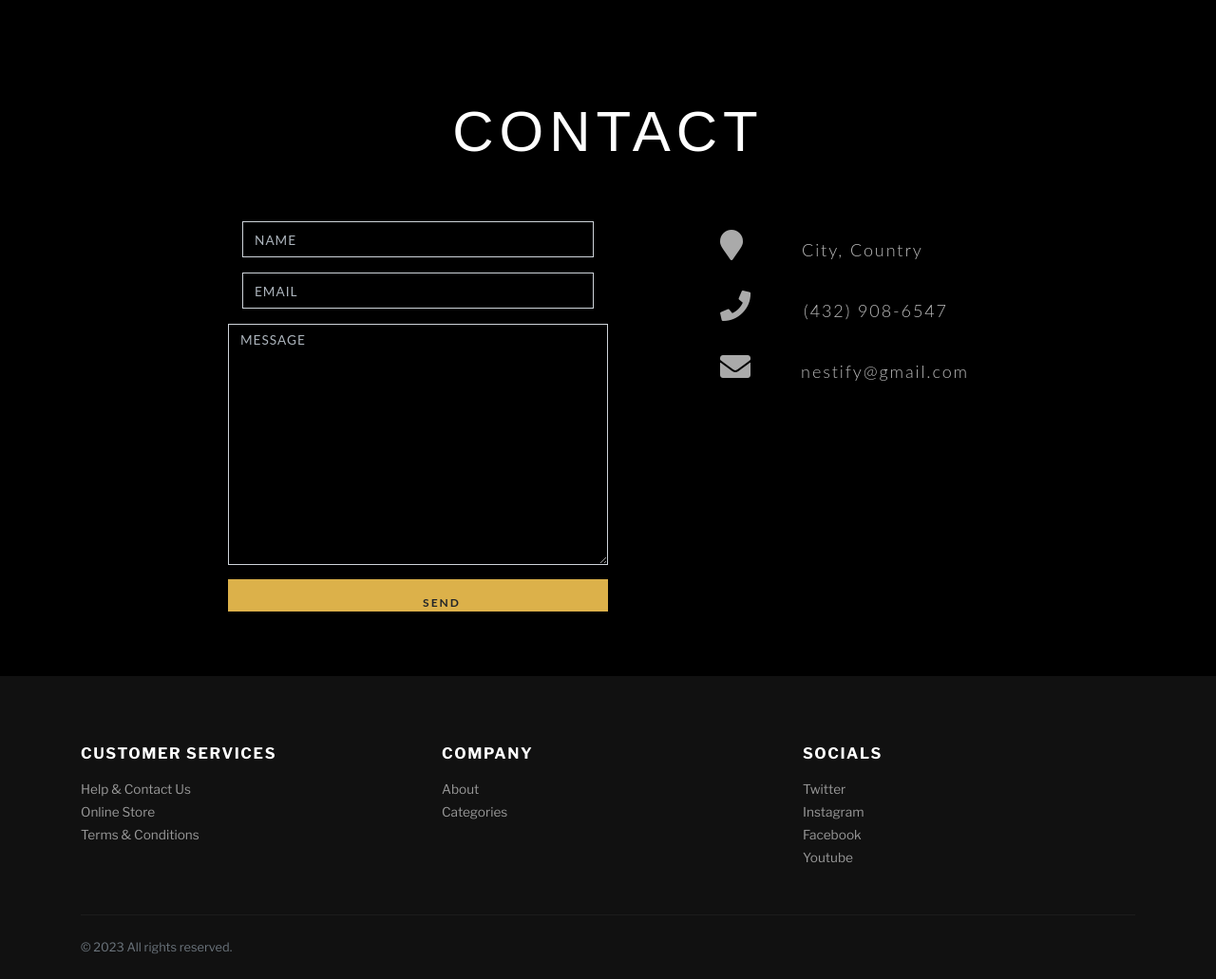
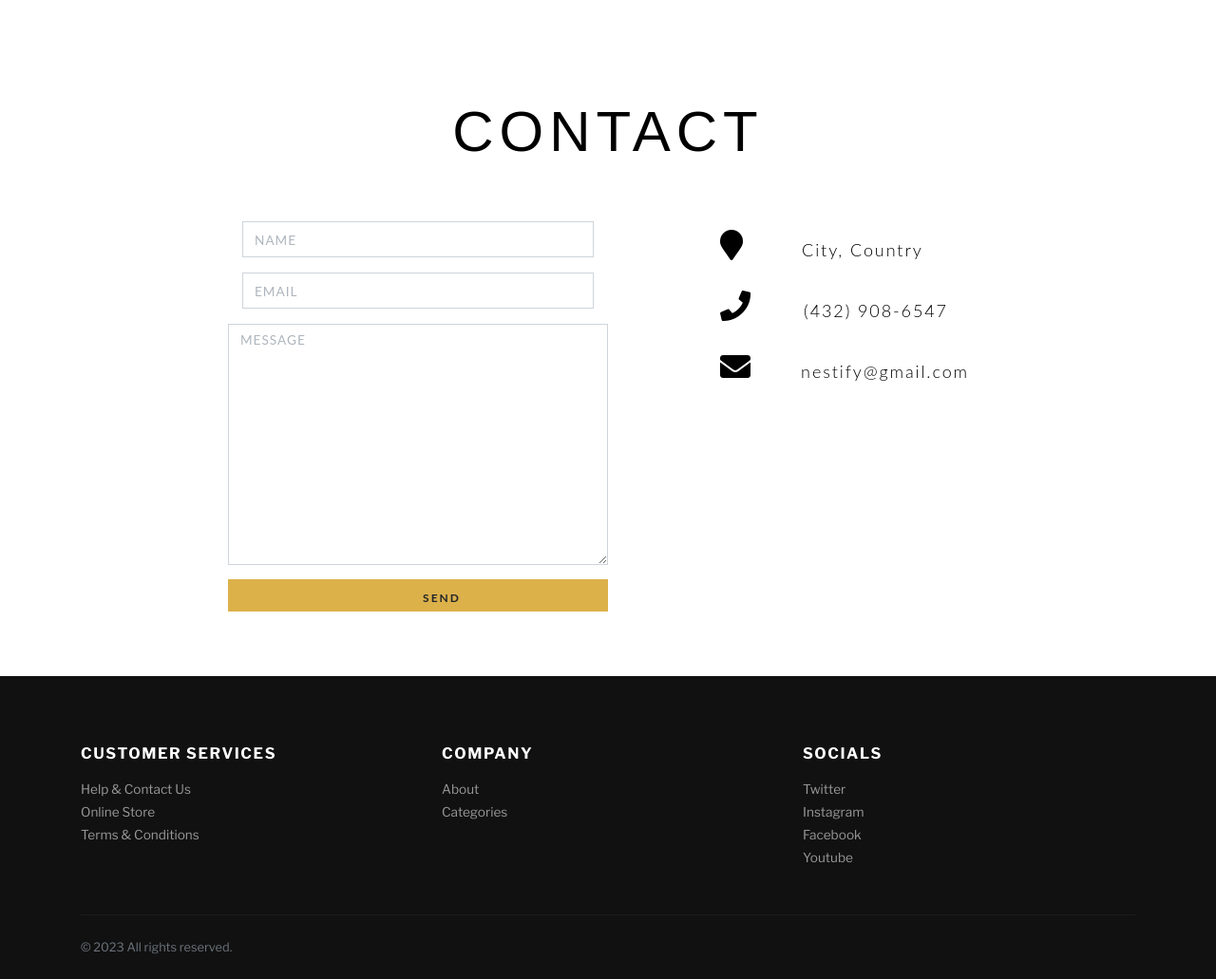
Before and after one commit to diddyjax19/NestIT-Phonestore, a Django app: page /contact/ in a window 1280 px wide. Shown: the part 71-1102 px from the top of the page at 95% size. Run offline with Django 3.2, Linux system fonts and the light colour scheme; data comes from the database, SQL or seed files in the repository; some libraries are stand-ins or nearby versions; some web fonts are replaced.

Commit message:
updated the template files,in template folder

```diff
--- a/templates/account/add_address.html
+++ b/templates/account/add_address.html
@@ -12,7 +12,7 @@
         <div class="card mb-4" id="forms">
           <div class="card-header">
             <small>
-            With an account, you become more efficient during checkout, access your shopping bag from any device and view your order history.
+            With a this account, you can save time during checkout, access your shopping bag from any device and view your order history.
             </small>
           </div>
           <div class="card-body">
--- a/templates/account/login.html
+++ b/templates/account/login.html
@@ -6,7 +6,7 @@
       <div class="container py-5">
         <div class="col-md-8 offset-2">
 
-        <h1 class="mb-5">Log In to Account</h1>
+        <h1 class="mb-5">Log In to Your Account</h1>
 
 
         <div class="card mb-4" id="forms">
@@ -46,7 +46,7 @@
             <hr>
 
             Forgot Password? <a href="{% url 'store:password-reset' %}">Reset Now</a> <br>
-            Not yet registered? <a href="{% url 'store:register' %}">Create an Account</a>
+            New Member? <a href="{% url 'store:register' %}">Create an Account</a>
 
           </div>
         </div>
--- a/templates/layout.html
+++ b/templates/layout.html
@@ -6,20 +6,22 @@
     <meta charset="utf-8">
     <meta http-equiv="X-UA-Compatible" content="IE=edge">
     <title>{% block metatitle %}Nestify | Phonestore{% endblock metatitle %}</title>
-    <meta name="description" content="">
-    <meta name="viewport" content="width=device-width, initial-scale=1">
-    <meta name="keywords" content="phone, devices, online-sales">
-    <meta name="robots" content="all,follow">
+    <meta name="description" content="Your one stop online store for reliable phone brands">
+    <meta name="viewport" content="width=device-width, initial-scale=1.0">
+
+    <meta name="keywords" content="iPhone, Samsung, Huawei, Nokia, Xiaomi, phones, devices, online-sales, e-commerce, reliable">
+    <meta name="robots" content="index,follow">
+    <link rel="canonical" href="http://david158.pythonanywhere.com/" />
+    <meta property="og:title" content="Phonestore" />
+
 
     <!-- Bootstrap CSS-->
-    <link rel="stylesheet" href="{% static 'nestify/bootstrap/css/bootstrap.min.css' %}">
+    <link rel="stylesheet" href="{% static 'stores/bootstrap/css/bootstrap.min.css' %}">
     <!-- Lightbox-->
-    <link rel="stylesheet" href="{% static 'nestify/lightbox2/css/lightbox.min.css' %}">
+    <link rel="stylesheet" href="{% static 'stores/lightbox2/css/lightbox.min.css' %}">
     <!-- Bootstrap select-->
-    <link rel="stylesheet" href="{% static 'nestify/bootstrap-select/css/bootstrap-select.min.css' %}">
-    <!-- Owl Carousel-->
-    <link rel="stylesheet" href="{% static 'nestify/owl.carousel2/assets/owl.carousel.min.css' %}">
-    <link rel="stylesheet" href="{% static 'nestify/owl.carousel2/assets/owl.theme.default.css' %}">
+    <link rel="stylesheet" href="{% static 'stores/bootstrap-select/css/bootstrap-select.min.css' %}">
+
     <!-- Google fonts-->
     <link rel="stylesheet" href="https://fonts.googleapis.com/css2?family=Libre+Franklin:wght@300;400;700&amp;display=swap">
     <link rel="stylesheet" href="https://fonts.googleapis.com/css2?family=Martel+Sans:wght@300;400;800&amp;display=swap">
--- a/templates/scripts.html
+++ b/templates/scripts.html
@@ -1,39 +1,12 @@
 {% load static %}
 
 <!-- JavaScript files-->
-      <script src="{% static 'vendor/jquery/jquery.min.js' %}"></script>
-      <script src="{% static 'vendor/bootstrap/js/bootstrap.bundle.min.js' %}"></script>
-      <script src="{% static 'vendor/lightbox2/js/lightbox.min.js' %}"></script>
-      <script src="{% static 'vendor/nouislider/nouislider.min.js' %}"></script>
-      <script src="{% static 'vendor/bootstrap-select/js/bootstrap-select.min.js' %}"></script>
-      <script src="{% static 'vendor/owl.carousel2/owl.carousel.min.js' %}"></script>
-      <script src="{% static 'vendor/owl.carousel2.thumbs/owl.carousel2.thumbs.min.js' %}"></script>
-      <script src="{% static 'js/front.js' %}"></script>
-      <script>
-        // ------------------------------------------------------- //
-        //   Inject SVG Sprite -
-        //   see more here
-        //   https://css-tricks.com/ajaxing-svg-sprite/
-        // ------------------------------------------------------ //
-        function injectSvgSprite(path) {
+      <script src="{% static 'stores/jquery/jquery.min.js' %}"></script>
+      <script src="{% static 'stores/bootstrap/js/bootstrap.bundle.min.js' %}"></script>
+      <script src="{% static 'stores/lightbox2/js/lightbox.min.js' %}"></script>
+      <script src="{% static 'stores/nouislider/nouislider.min.js' %}"></script>
+      <script src="{% static 'stores/bootstrap-select/js/bootstrap-select.min.js' %}"></script>
 
-            var ajax = new XMLHttpRequest();
-            ajax.open("GET", path, true);
-            ajax.send();
-            ajax.onload = function(e) {
-            var div = document.createElement("div");
-            div.className = 'd-none';
-            div.innerHTML = ajax.responseText;
-            document.body.insertBefore(div, document.body.childNodes[0]);
-            }
-        }
-        // this is set to BootstrapTemple website as you cannot
-        // inject local SVG sprite (using only 'icons/orion-svg-sprite.svg' path)
-        // while using file:// protocol
-        // pls don't forget to change to your domain :)
-        injectSvgSprite('https://bootstraptemple.com/files/icons/orion-svg-sprite.svg');
-
-      </script>
       <!-- FontAwesome CSS - loading as last, so it doesn't block rendering-->
       <link rel="stylesheet" href="https://use.fontawesome.com/releases/v5.7.1/css/all.css" integrity="sha384-fnmOCqbTlWIlj8LyTjo7mOUStjsKC4pOpQbqyi7RrhN7udi9RwhKkMHpvLbHG9Sr" crossorigin="anonymous">
     </div>
--- a/templates/store/contact.html
+++ b/templates/store/contact.html
@@ -30,7 +30,7 @@
 
             <button class="btn btn-primary send-button" id="submit" type="submit" value="SEND">
               <div class="alt-send-button">
-                <i class="fab-fa-envelope-open-text"></i><span class="send-text pb-1">SEND</span>
+                <i class="fab-fa-envelope-open-text"></i><span class="send-text ">SEND</span>
               </div>
 
             </button>
@@ -50,20 +50,6 @@
 
               </ul>
 
-              {% comment %} <hr>
-              <ul class="social-media-list">
-                <li><a class="contact-icon">
-                  <i class="fab fa-facebook" aria-hidden="true"></i></a>
-                </li>
-
-                <li><a href="https://www.twitter.com"  class="contact-icon">
-                  <i href="https://www.twitter.com" class="fab fa-twitter" aria-hidden="true"></i></a>
-                </li>
-                <li><a href="https://www.instagram.com"  class="contact-icon">
-                  <i class="fab fa-instagram" aria-hidden="true"></i></a>
-                </li>
-              </ul>
-              <hr> {% endcomment %}
 
             </div>
 
@@ -75,7 +61,7 @@
         body {
             margin: 0;
             padding: 0;
-            background-color: #000;
+            background-color: #fff;
 
           }
 
@@ -89,7 +75,7 @@
             margin: 0 auto;
             padding: 40px 0;
             font: 300 60px 'Oswald', sans-serif;
-            color: #fff;
+            color: #000000;
             text-transform: uppercase;
             letter-spacing: 6px;
           }
@@ -115,7 +101,7 @@
           .form-control,
           textarea {
             max-width: 400px;
-            background-color: #000;
+            background-color: #fff;
             color: #fff;
             letter-spacing: 1px;
           }
@@ -136,7 +122,7 @@
 
           .send-text {
             display: block;
-            margin-top: 10px;
+            margin-top: 5px;
             font: 700 12px 'Lato', sans-serif;
             letter-spacing: 2px;
           }
@@ -155,21 +141,23 @@
             list-style-type: none;
             margin-left: -30px;
             padding-right: 20px;
+
           }
 
           .list-item {
             line-height: 4;
-            color: #aaa;
+            color: #000000;
           }
 
           .contact-text {
             font: 300 18px 'Lato', sans-serif;
             letter-spacing: 1.9px;
-            color: #bbb;
+            color: #000000;
           }
 
           .city {
             margin-left: 62px;
+
           }
 
           .phone {
@@ -181,79 +169,18 @@
           }
 
           .contact-text a {
-            color: #bbb;
+            color: #000000;;
             text-decoration: none;
             transition-duration: 0.2s;
           }
 
           .contact-text a:hover {
-            color: #fff;
+            color: #FFD700;
             text-decoration: none;
           }
 
 
-          /* Social Media Icons */
-          .social-media-list {
-            position: relative;
-            font-size: 22px;
-            text-align: center;
-            width: 100%;
-            margin: 0 auto;
-            padding: 0;
-          }
 
-          .social-media-list li a {
-            color: #fff;
-          }
-
-          .social-media-list li {
-            position: relative;
-            display: inline-block;
-            height: 60px;
-            width: 60px;
-            margin: 10px 3px;
-            line-height: 60px;
-            border-radius: 50%;
-            color: #fff;
-            background-color: rgb(27,27,27);
-            cursor: pointer;
-            transition: all .2s ease-in-out;
-          }
-
-          .social-media-list li:after {
-            content: '';
-            position: absolute;
-            top: 0;
-            left: 0;
-            width: 60px;
-            height: 60px;
-            line-height: 60px;
-            border-radius: 50%;
-            opacity: 0;
-            box-shadow: 0 0 0 1px #fff;
-            transition: all .2s ease-in-out;
-          }
-
-          .social-media-list li:hover {
-            background-color: #fff;
-          }
-
-          .social-media-list li:hover:after {
-            opacity: 1;
-            transform: scale(1.12);
-            transition-timing-function: cubic-bezier(0.37,0.74,0.15,1.65);
-          }
-
-          .social-media-list li:hover a {
-            color: #000;
-          }
-
-          .copyright {
-            font: 200 14px 'Oswald', sans-serif;
-            color: #555;
-            letter-spacing: 1px;
-            text-align: center;
-          }
 
           hr {
             border-color: rgba(255,255,255,.6);
--- a/templates/store/detail.html
+++ b/templates/store/detail.html
@@ -104,6 +104,7 @@
 
                       <div class="product-overlay">
                         <ul class="mb-0 list-inline">
+                          <li class="list-inline-item m-0 p-0"><a class="btn btn-sm btn-outline-dark" href="#"><i class="far fa-heart"></i></a></li>
                           <li class="list-inline-item m-0 p-0"><a class="btn btn-sm btn-dark" href="{% url 'store:add-to-cart' %}">Add to cart</a></li>
                         </ul>
                       </div>
```
Also changed, not shown: templates/store/cart.html (+12 -6 lines).
